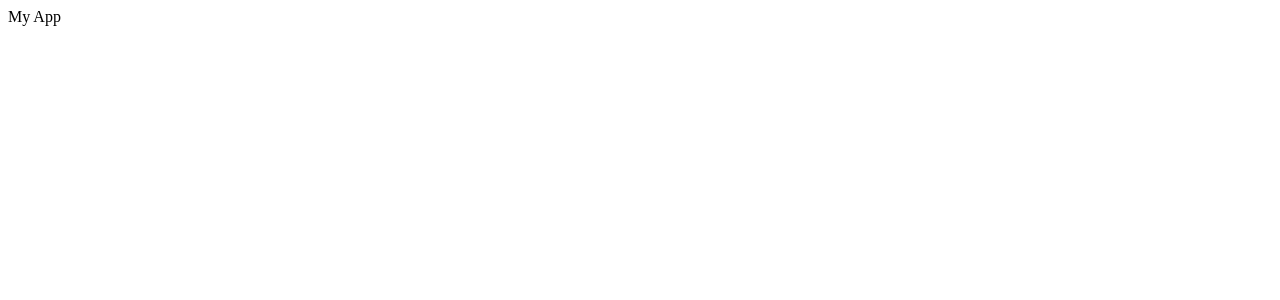
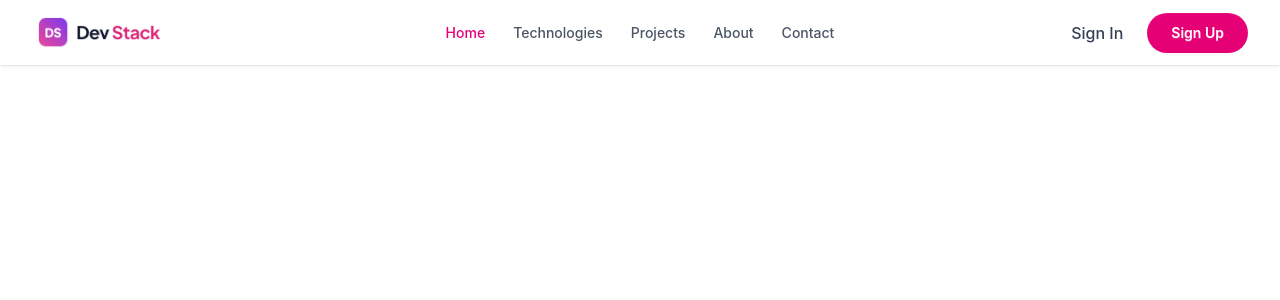
Before and after one commit to moinul-islam-dev/git_github_basic_management, a React (Vite) app: page / in a window 1280 px wide. Shown: the top 300 px of the page. Built offline with nearby package versions, Linux system fonts and the light colour scheme.

Commit message:
style(index.html): set the background defult color as white
style(components/Navbar.tsx): change navlinks interactivity in the Navbar

feat(src/App.tsx): add the Navbar component in the App.tsx

```diff
--- a/index.html
+++ b/index.html
@@ -1,5 +1,5 @@
 <!doctype html>
-<html lang="en">
+<html lang="en" data-theme="light">
   <head>
     <meta charset="UTF-8" />
     <link rel="icon" type="image/svg+xml" href="/favicon.svg" />
--- a/src/App.tsx
+++ b/src/App.tsx
@@ -1,9 +1,11 @@
 import React from 'react';
+import Navbar from './components/Navbar';
+import "./App.css"
 
 const App = () => {
   return (
     <div>
-      My App
+      <Navbar />
     </div>
   );
 };
--- a/src/components/Navbar.tsx
+++ b/src/components/Navbar.tsx
@@ -1,10 +1,14 @@
+import { useState } from "react";
 import logo from "../assets/logo.png"
 
 const navLinks = ["Home", "Technologies", "Projects", "About", "Contact"];
 
 const Navbar = () => {
+
+    const [isActiveLink, setIsActiveLink] = useState<string>("Home");
+
     return (
-        <div className="navbar bg-base-100 shadow-sm px-4 lg:px-8">
+        <header className="navbar bg-base-100 shadow-sm px-4 lg:px-8">
             {/* Navbar Start: Mobile Dropdown & Logo */}
             <div className="navbar-start">
                 <div className="dropdown">
@@ -31,7 +35,7 @@ const Navbar = () => {
                     >
                         {navLinks.map((link, index) => (
                             <li key={index}>
-                                <a href="#" className="hover:text-pink-600 font-medium">
+                                <a onClick={() => setIsActiveLink(link)} href="#" className={`font-medium ${isActiveLink === link ? "text-pink-600" : "text-gray-600 hover:text-pink-600"}`}>
                                     {link}
                                 </a>
                             </li>
@@ -54,7 +58,8 @@ const Navbar = () => {
                         <li key={index}>
                             <a
                                 href="#"
-                                className={`font-medium ${link === "Home" ? "text-pink-600" : "text-gray-600 hover:text-pink-600"}`}
+                                onClick={() => setIsActiveLink(link)}
+                                className={`font-medium ${isActiveLink === link ? "text-pink-600" : "text-gray-600 hover:text-pink-600"}`}
                             >
                                 {link}
                             </a>
@@ -72,7 +77,7 @@ const Navbar = () => {
                     Sign Up
                 </a>
             </div>
-        </div>
+        </header>
     )
 };
 
```
